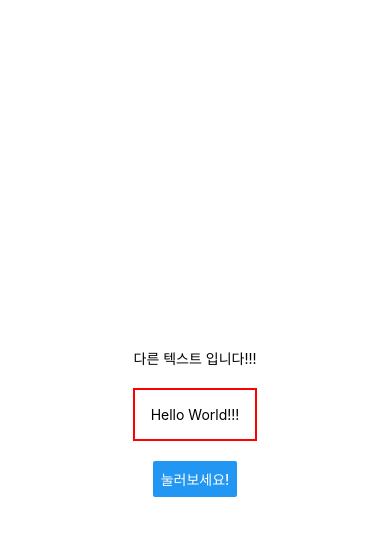
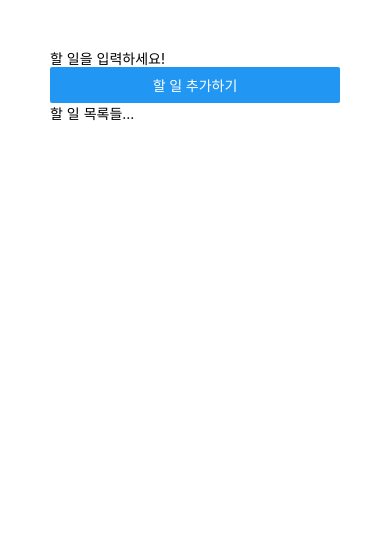
Before and after one commit to sdj799/202307ReactNativeStudy, a React Native app: screen / in a window 390 px wide. Shown: the top 536 px of the page. Built offline with nearby package versions, Linux system fonts and the light colour scheme.

Commit message:
#1 ReactNative기능

```diff
--- a/App.js
+++ b/App.js
@@ -1,30 +1,21 @@
-import { Button, StyleSheet, Text, View } from 'react-native';
+import { Button, StyleSheet, Text, TextInput, View } from "react-native";
 
 export default function App() {
   return (
-    <View style={styles.container}>
+    <View style={styles.appContainer}>
       <View>
-        <Text>다른 텍스트 입니다!!!</Text>
+        <TextInput placeholder='할 일을 입력하세요!' />
+        <Button title='할 일 추가하기' />
       </View>
-      <Text
-        style={{
-          margin: 20,
-          borderWidth: 2,
-          borderColor: 'red',
-          padding: 16
-          }}>
-            Hello World!!!
-      </Text>
-      <Button title='눌러보세요!'/>
+      <View>
+        <Text>할 일 목록들...</Text>
+      </View>
     </View>
   );
 }
 
 const styles = StyleSheet.create({
-  container: {
-    flex: 1,
-    backgroundColor: '#fff',
-    alignItems: 'center',
-    justifyContent: 'center',
+  appContainer: {
+    padding: 50,
   },
 });
```
Also changed, not shown: 1 other file (tests, documents, lock files or other folders).
